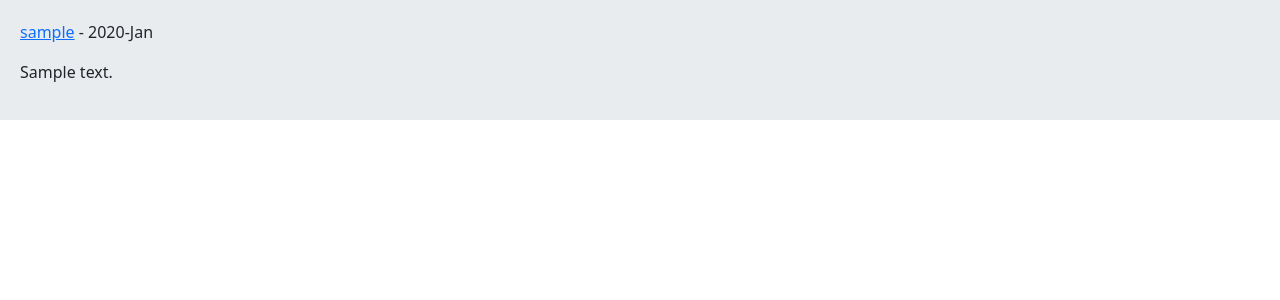
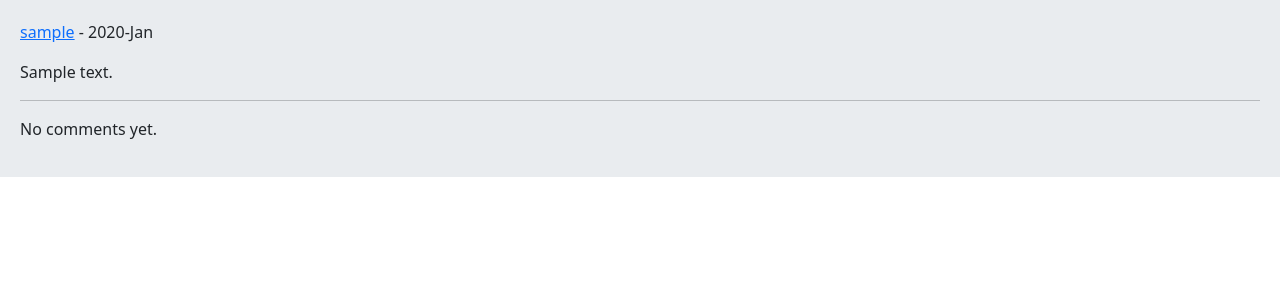
Before and after one commit to arashkarimi1999/social_moongard, a Django app: a page that uses home/templates/home/detail.html in a window 1280 px wide. Shown: the part 56-356 px from the top of the page. Run offline with Django 4.2, Linux system fonts and the light colour scheme; tables that the repository leaves empty hold one stand-in row (values such as "Sample post").

Commit message:
add comments to templates

```diff
--- a/home/templates/home/detail.html
+++ b/home/templates/home/detail.html
@@ -8,5 +8,15 @@
     {% endif %}
 
     <p><a href="{% url 'accounts:user_profile' post.user.id %}">{{post.user.username }}</a> - {{ post.updated|date:"Y-M" }}</p>
-    <p>{{ post.body }}</p>
+    <p>{{ post.body }}</p><hr>
+
+    {% for comment in comments %}
+        <div class="card bg-dark text-white">
+            <p class="card-header">{{ comment.user.username }} | {{ comment.created|timesince }}</p>
+            <p class="card-body">{{ commnt.body }}</p>
+        </div>
+    {% empty %}
+        <p>No comments yet.</p>
+    {% endfor %}
+
 {% endblock %}
--- a/home/views.py
+++ b/home/views.py
@@ -21,7 +21,8 @@
     def get(self, request, post_id, post_slug):
         post = get_object_or_404(Post, id=post_id, slug=post_slug)
         # post = Post.objects.get(id=post_id, slug=post_slug)
-        return render(request, 'home/detail.html', {"post": post})
+        comments = post.pcomments.filter(is_reply=False)
+        return render(request, 'home/detail.html', {"post": post, "comments": comments})
 
 
 class PostDeleteView(LoginRequiredMixin, View):
```
